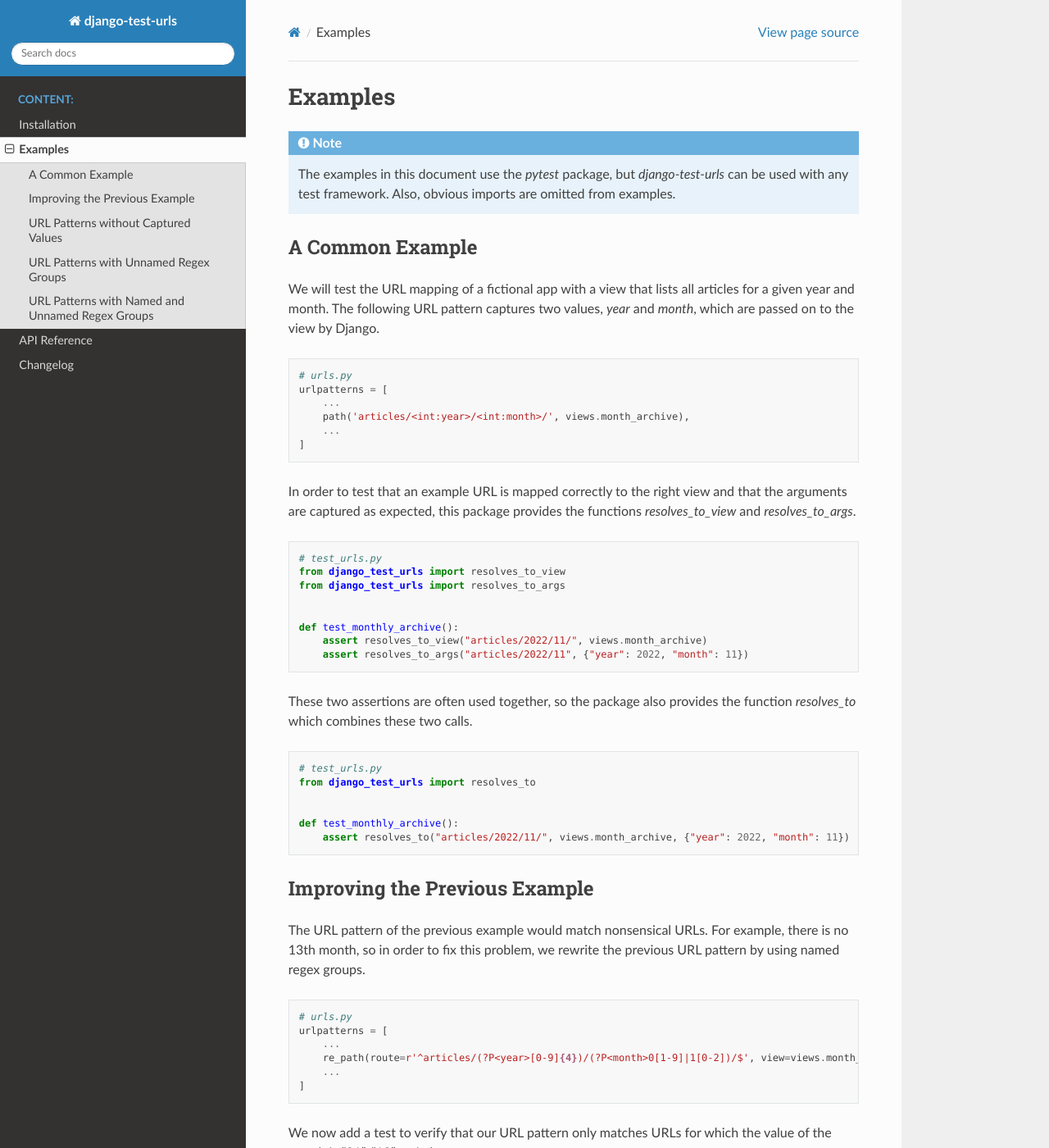
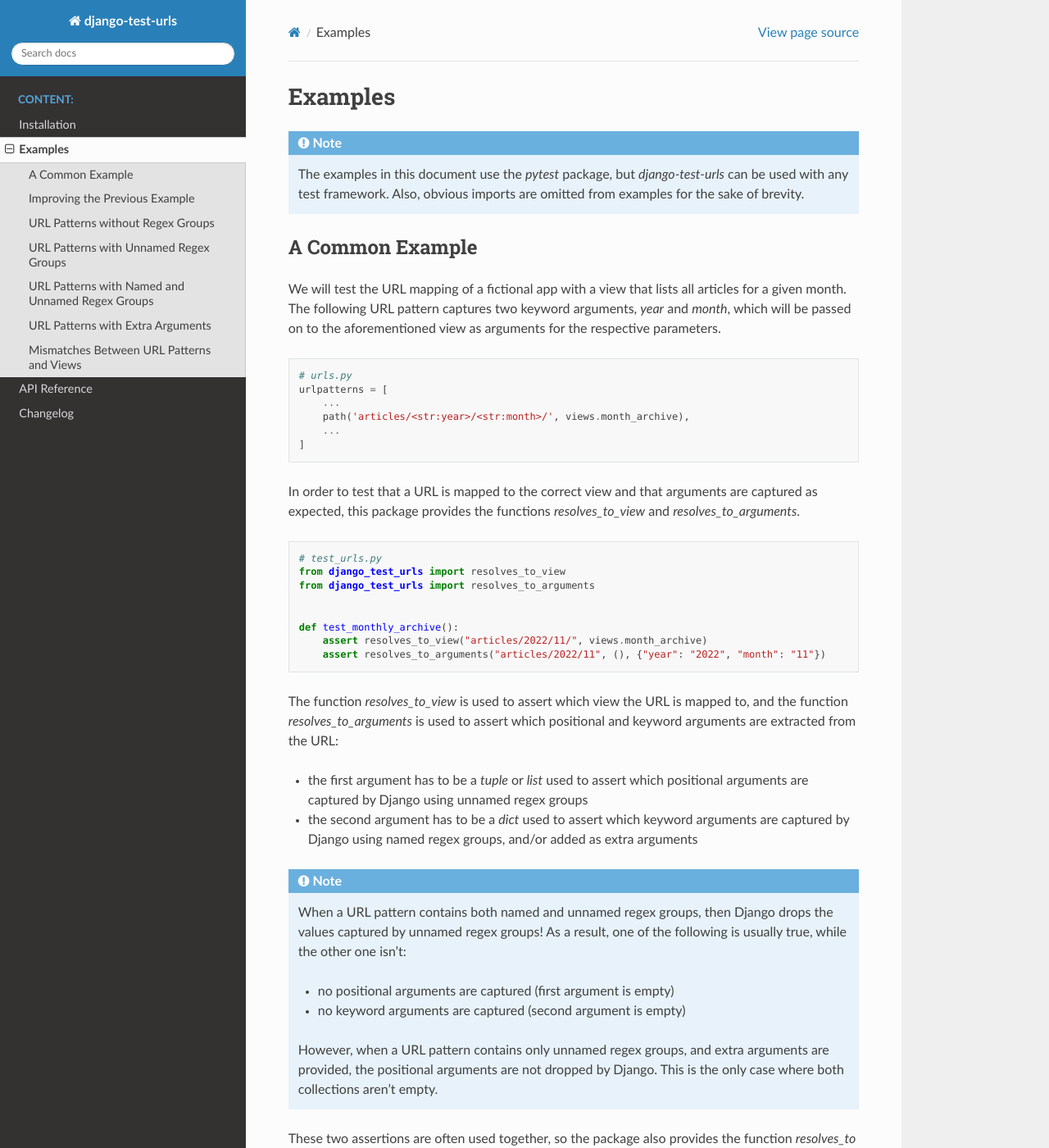
Before and after one commit to alanverresen/django-test-urls, a Sphinx documentation site: the page built from docs/content/examples.rst, in a window 1280 px wide and 1400 px high. Shown: the whole window at 82% size. Built offline with Sphinx 7.4.7 and the Read the Docs theme 2.0.0, drawn with Linux system fonts in a browser that asks for light colours; some of the changed text lies outside the part shown.

Commit message:
Added support for URL patterns with extra arguments.

```diff
--- a/docs/content/api_reference.rst
+++ b/docs/content/api_reference.rst
@@ -9,7 +9,7 @@
 .. autofunction:: django_test_urls.resolves_to_view
 
 
-.. autofunction:: django_test_urls.resolves_to_args
+.. autofunction:: django_test_urls.resolves_to_arguments
 
 
 .. autofunction:: django_test_urls.resolves_to_404
--- a/docs/content/examples.rst
+++ b/docs/content/examples.rst
@@ -3,9 +3,9 @@
 ===============================================================================
 
 .. note::
-    The examples in this document use the `pytest` package,
-    but `django-test-urls` can be used with any test framework.
-    Also, obvious imports are omitted from examples.
+    The examples in this document use the `pytest` package, but
+    `django-test-urls` can be used with any test framework. Also, obvious
+    imports are omitted from examples for the sake of brevity.
 
 
 -------------------------------------------------------------------------------
@@ -13,37 +13,63 @@
 -------------------------------------------------------------------------------
 
 We will test the URL mapping of a fictional app with a view that lists all
-articles for a given year and month. The following URL pattern captures two
-values, `year` and `month`, which are passed on to the view by Django.
+articles for a given month. The following URL pattern captures two keyword
+arguments, `year` and `month`, which will be passed on to the aforementioned
+view as arguments for the respective parameters.
 
 .. code-block:: python
 
     # urls.py
     urlpatterns = [
         ...
-        path('articles/<int:year>/<int:month>/', views.month_archive),
+        path('articles/<str:year>/<str:month>/', views.month_archive),
         ...
     ]
 
 
-In order to test that an example URL is mapped correctly to the right view and
-that the arguments are captured as expected, this package provides the
-functions `resolves_to_view` and `resolves_to_args`.
+In order to test that a URL is mapped to the correct view and that arguments
+are captured as expected, this package provides the functions
+`resolves_to_view` and `resolves_to_arguments`.
 
 .. code-block:: python
 
     # test_urls.py
     from django_test_urls import resolves_to_view
-    from django_test_urls import resolves_to_args
+    from django_test_urls import resolves_to_arguments
 
 
     def test_monthly_archive():
         assert resolves_to_view("articles/2022/11/", views.month_archive)
-        assert resolves_to_args("articles/2022/11", {"year": 2022, "month": 11})
+        assert resolves_to_arguments("articles/2022/11", (), {"year": "2022", "month": "11"})
+
+
+The function `resolves_to_view` is used to assert which view the URL is mapped
+to, and the function `resolves_to_arguments` is used to assert which
+positional and keyword arguments are extracted from the URL:
+
+- the first argument has to be a `tuple` or `list` used to assert which
+  positional arguments are captured by Django using unnamed regex groups
+- the second argument has to be a `dict` used to assert which keyword
+  arguments are captured by Django using named regex groups, and/or added as
+  extra arguments
+
+.. note::
+    When a URL pattern contains both named and unnamed regex groups, then
+    Django drops the values captured by unnamed regex groups! As a result,
+    one of the following is usually true, while the other one isn't:
+
+    - no positional arguments are captured (first argument is empty)
+    - no keyword arguments are captured (second argument is empty)
+
+    However, when a URL pattern contains only unnamed regex groups, and extra
+    arguments are provided, the positional arguments are not dropped by Django.
+    This is the only case where both collections aren't empty.
 
 
 These two assertions are often used together, so the package also provides
-the function `resolves_to` which combines these two calls.
+the function `resolves_to` which combines these two calls. The only downside
+of this function is that one receives less specific feedback about whether the
+URL was mapped to the wrong view or the wrong arguments.
 
 .. code-block:: python
 
@@ -52,7 +78,7 @@
 
 
     def test_monthly_archive():
-        assert resolves_to("articles/2022/11/", views.month_archive, {"year": 2022, "month": 11})
+        assert resolves_to("articles/2022/11/", views.month_archive, (), {"year": 2022, "month": 11})
 
 
 -------------------------------------------------------------------------------
@@ -60,8 +86,8 @@
 -------------------------------------------------------------------------------
 
 The URL pattern of the previous example would match nonsensical URLs. For
-example, there is no 13th month, so in order to fix this problem, we rewrite
-the previous URL pattern by using named regex groups.
+example, there is no 13th month, so we can rewrite the previous URL pattern
+by using named regex groups.
 
 .. code-block:: python
 
@@ -73,7 +99,8 @@
     ]
 
 
-We now add a test to verify that our URL pattern only matches URLs for which
+We have now improved the URL pattern, which still passes our old test. We can
+also add a test to verify that our URL pattern only matches URLs for which
 the value of the month is "01", "12", or in between.
 
 .. code-block:: python
@@ -89,10 +116,11 @@
         assert not resolves_to_view("articles/2022/13/", views.month_archive)
 
 
-However, these assertions do not account for the possibility that these URLs
-are mapped to a different view. That's why the package also provides the
-function `resolves_to_404`, because Django serves a 404 error page when a URL
-cannot be mapped to a view.
+The first and last assertions check that the URL is not mapped to a specific
+view, but do not account for the possibility that the URL is mapped to
+different view. That's why the package also provides the function
+`resolves_to_404`, because Django serves a 404 error page when a URL cannot be
+mapped to a view.
 
 .. code-block:: python
 
@@ -109,10 +137,12 @@
 
 
 -------------------------------------------------------------------------------
-URL Patterns without Captured Values
+URL Patterns without Regex Groups
 -------------------------------------------------------------------------------
 
-It's not uncommon to have URL patterns that do not capture any values.
+It's not uncommon to have URL patterns that do not capture any values. In this
+case, an empty `tuple` or `list`, and an empty `dict` are used to assert that
+no arguments are captured.
 
 .. code-block:: python
 
@@ -123,27 +153,20 @@
         ...
     ]
 
-In this case, an empty instance of a `tuple`, `list` or `dict` can be used to
-specify that no values are captured. All of the statements shown below are
-okay.
-
-.. code-block:: python
 
     # test_urls.py
     from django_test_urls import resolves_to
 
 
     def test_all_archive():
-        assert resolves_to("articles/", views.all_archive, [])
-        assert resolves_to("articles/", views.all_archive, ())  # equivalent
-        assert resolves_to("articles/", views.all_archive, {})  # equivalent
+        assert resolves_to("articles/", views.all_archive, (), {})
 
 
 -------------------------------------------------------------------------------
 URL Patterns with Unnamed Regex Groups
 -------------------------------------------------------------------------------
 
-A URL pattern might also contain unnamed URL regex groups. Let's take the URL
+A URL pattern might also contain unnamed regex groups. Let's take the URL
 pattern with named regex groups from a previous example, and remove the names.
 Captured arguments will now be passed on to the view as positional arguments.
 
@@ -157,19 +180,13 @@
     ]
 
 
-In order to test that the arguments are captured correctly, we now need to use
-a `tuple` or `list` instance instead of a `dict` instance. Both of the statements
-shown below are okay.
-
-.. code-block:: python
-
     # test_urls.py
     from django_test_urls import resolves_to
 
 
     def test_monthly_archive():
-        assert resolves_to("articles/2022/11/", views.month_archive, ("2022" , "11"))
-        assert resolves_to("articles/2022/11/", views.month_archive, ["2022" , "11"])  # equivalent
+        assert resolves_to("articles/2022/11/", views.month_archive, ("2022" , "11"), {})
+        assert resolves_to("articles/2022/11/", views.month_archive, ["2022" , "11"], {})  # equivalent
 
 
 -------------------------------------------------------------------------------
@@ -177,8 +194,9 @@
 -------------------------------------------------------------------------------
 
 When you use both named and unnamed regex groups in a URL pattern, Django will
-only pass on the values captured by named regex groups to the view. As a
-result, you can/should only verify the values captured by named regex groups.
+drop the values captured by unnamed regex groups. As a result, an empty tuple
+or list instance must be passed as the argument of the `args` parameter in
+this case.
 
 .. code-block:: python
 
@@ -189,19 +207,94 @@
         ...
     ]
 
-In this case, we expect that only the value of the named regex group `slug`
-will be captured, so our test would look something like the following.
+
+    # test_urls.py
+    from django_test_urls import resolves_to
+
+
+    def test_article_detail():
+        assert resolves_to("articles/2022/11/hello-world/", views.article_detail, (), {"slug": "hello-world"})
+
+
+.. note::
+    Check the `documentation`_ for more information about named and unnamed regex groups.
+
+.. _documentation: https://docs.djangoproject.com/en/dev/topics/http/urls/#using-unnamed-regular-expression-groups
+
+
+-------------------------------------------------------------------------------
+URL Patterns with Extra Arguments
+-------------------------------------------------------------------------------
+
+When extra arguments are added to a URL pattern using the optional `kwargs`
+parameter, Django will treat these as keyword arguments.
+
+.. code-block:: python
+
+    # urls.py
+    urlpatterns = [
+        ...
+        re_path(r'^articles/current-year/(?P<month>0[1-9]|1[0-2])/$', views.article_detail, kwargs={"year": "2022"}),
+        ...
+    ]
+
+
+    # test_urls.py
+    from django_test_urls import resolves_to
+
+
+    def test_monthly_archive__current_year():
+        assert resolves_to("articles/current-year/11/", views.article_detail, (), {"year": "2022", "month": "11"})
+
+
+It is important to note that if extra arguments are used with URL patterns
+that contain unnamed regex groups, but no named regex groups, then the
+positional arguments captured by those unnamed regex groups are not dropped.
+
+.. code-block:: python
+
+    # urls.py
+    urlpatterns = [
+        ...
+
+        # BAD: positional and keyword arguments will both be mapped to "year" parameter of view
+        re_path(r'^articles/current-year/(0[1-9]|1[0-2])/$', views.article_detail, kwargs={"year": "2022"}),
+
+        # OKAY: positional arg mapped to `year` parameter, keyword arg mapped to `month` parameter of view
+        re_path(r'^articles/[0-9]{4}/current-month/$', views.article_detail, kwargs={"month": "11"}),
+        ...
+    ]
+
+
+However, this situation requires you to be careful so that positional
+arguments and keyword arguments do not try to set the value of the same
+parameter. If the view has two parameters `year` and `month`, in that order,
+then the
 
 .. code-block:: python
 
     # test_urls.py
     from django_test_urls import resolves_to
 
+    def test_monthly_archive__current_month():
+        # this is correct, but will raise an exception when arguments are passed to view
+        assert resolves_to("articles/current-year/11/", views.article_detail, ("11",), {"year": "2022"})
 
-    def test_article_detail():
-        assert resolves_to("articles/2022/11/hello-world/", views.article_detail, {"slug": "hello-world"})
+    def test_monthly_archive__current_year():
+        # this is correct, and won't lead to problems
+        assert resolves_to("articles/2022/current-month/", views.article_detail, ("2022",), {"month": "11"})
 
-.. note::
-    Check the `documentation`_ for more information about named and unnamed regex groups.
 
-.. _documentation: https://docs.djangoproject.com/en/dev/topics/http/urls/#using-unnamed-regular-expression-groups
+-------------------------------------------------------------------------------
+Mismatches Between URL Patterns and Views
+-------------------------------------------------------------------------------
+
+**Will be added in the future.**
+
+As you can see, there's plenty of room to mess up when creating URL patterns
+and mapping URLs to views. This package will help you prevent such mistakes by
+also reporting such argument mismatches:
+
+- missing positional arguments
+- missing keyword arguments
+- ...
```
Also changed, not shown: django_test_urls/__init__.py (+4 -4 lines), docs/content/changelog.rst (+36 -2 lines), 10 other files.
